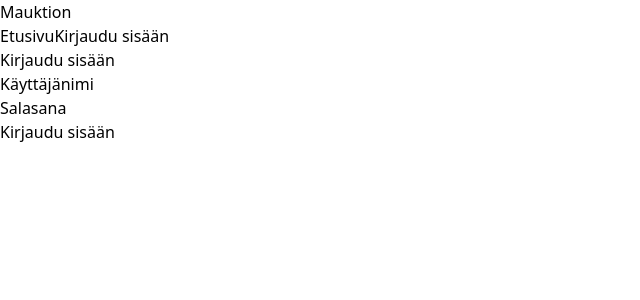
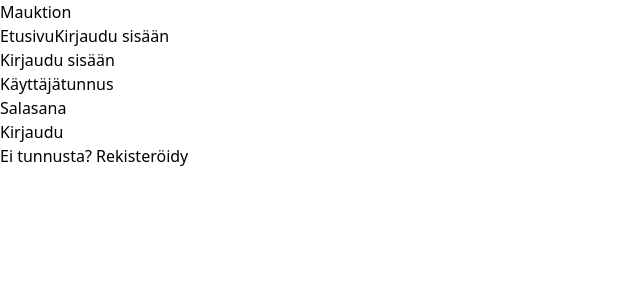
Before and after one commit to ossir1/mauktion-next, a Next.js app: page /login in a window 1280 px wide. Shown: the top 300 px of the page, without its empty margins (0-640 px from the left). Built offline with nearby package versions, Linux system fonts and the light colour scheme.

Commit message:
Update login.tsx

```diff
--- a/pages/login.tsx
+++ b/pages/login.tsx
@@ -1,69 +1,96 @@
+import { useRouter } from 'next/router'
 import { useState, useEffect } from 'react'
-import { useRouter } from 'next/router'
 
-export default function Login() {
+export default function LoginPage() {
   const router = useRouter()
   const [username, setUsername] = useState('')
   const [password, setPassword] = useState('')
-  const [loggedIn, setLoggedIn] = useState(false)
+  const [error, setError] = useState('')
+  const [isRegisterMode, setIsRegisterMode] = useState(false)
 
   useEffect(() => {
-    const existingUser = localStorage.getItem('mauktion-username')
-    if (existingUser) {
-      setLoggedIn(true)
+    const loggedUser = localStorage.getItem('mauktion-user')
+    if (loggedUser) {
       router.push('/')
     }
   }, [])
 
-  const handleLogin = (e: React.FormEvent) => {
+  const handleSubmit = (e: React.FormEvent) => {
     e.preventDefault()
-    const users = JSON.parse(localStorage.getItem('mauktion-users') || '{}')
-    const user = users[username]
 
-    if (!user || user.password !== password) {
-      alert('Virheellinen käyttäjänimi tai salasana')
-      return
+    const usersRaw = localStorage.getItem('mauktion-users')
+    const users = usersRaw ? JSON.parse(usersRaw) : []
+
+    if (isRegisterMode) {
+      // Rekisteröinti
+      const exists = users.find((u: any) => u.username === username)
+      if (exists) {
+        setError('Käyttäjätunnus on jo olemassa.')
+        return
+      }
+      const newUser = { username, password }
+      const updated = [...users, newUser]
+      localStorage.setItem('mauktion-users', JSON.stringify(updated))
+      localStorage.setItem('mauktion-user', JSON.stringify(newUser))
+      router.push('/')
+    } else {
+      // Kirjautuminen
+      const found = users.find((u: any) => u.username === username && u.password === password)
+      if (!found) {
+        setError('Väärä käyttäjätunnus tai salasana.')
+        return
+      }
+      localStorage.setItem('mauktion-user', JSON.stringify(found))
+      router.push('/')
     }
-
-    localStorage.setItem('mauktion-username', username)
-    alert('Kirjautuminen onnistui!')
-    router.push('/')
-  }
-
-  if (loggedIn) {
-    return <p className="p-6">Olet jo kirjautunut sisään.</p>
   }
 
   return (
     <main className="p-6 max-w-md mx-auto">
-      <h1 className="text-2xl font-bold mb-4">Kirjaudu sisään</h1>
-      <form onSubmit={handleLogin} className="space-y-4">
+      <h1 className="text-2xl font-bold mb-4">{isRegisterMode ? 'Rekisteröidy' : 'Kirjaudu sisään'}</h1>
+      <form onSubmit={handleSubmit} className="space-y-4">
         <div>
-          <label className="block font-medium">Käyttäjänimi</label>
+          <label className="block font-medium">Käyttäjätunnus</label>
           <input
+            className="w-full border p-2 rounded"
             value={username}
             onChange={(e) => setUsername(e.target.value)}
             required
-            className="w-full border p-2 rounded"
           />
         </div>
         <div>
           <label className="block font-medium">Salasana</label>
           <input
             type="password"
+            className="w-full border p-2 rounded"
             value={password}
             onChange={(e) => setPassword(e.target.value)}
             required
-            className="w-full border p-2 rounded"
           />
         </div>
-        <button
-          type="submit"
-          className="bg-green-600 text-white px-4 py-2 rounded w-full"
-        >
-          Kirjaudu sisään
+        {error && <p className="text-red-600">{error}</p>}
+        <button type="submit" className="bg-blue-600 text-white px-4 py-2 rounded">
+          {isRegisterMode ? 'Luo tunnus' : 'Kirjaudu'}
         </button>
       </form>
+
+      <p className="mt-4 text-sm">
+        {isRegisterMode ? (
+          <>
+            Onko sinulla jo tunnus?{' '}
+            <button onClick={() => setIsRegisterMode(false)} className="text-blue-600 underline">
+              Kirjaudu sisään
+            </button>
+          </>
+        ) : (
+          <>
+            Ei tunnusta?{' '}
+            <button onClick={() => setIsRegisterMode(true)} className="text-blue-600 underline">
+              Rekisteröidy
+            </button>
+          </>
+        )}
+      </p>
     </main>
   )
 }
```
